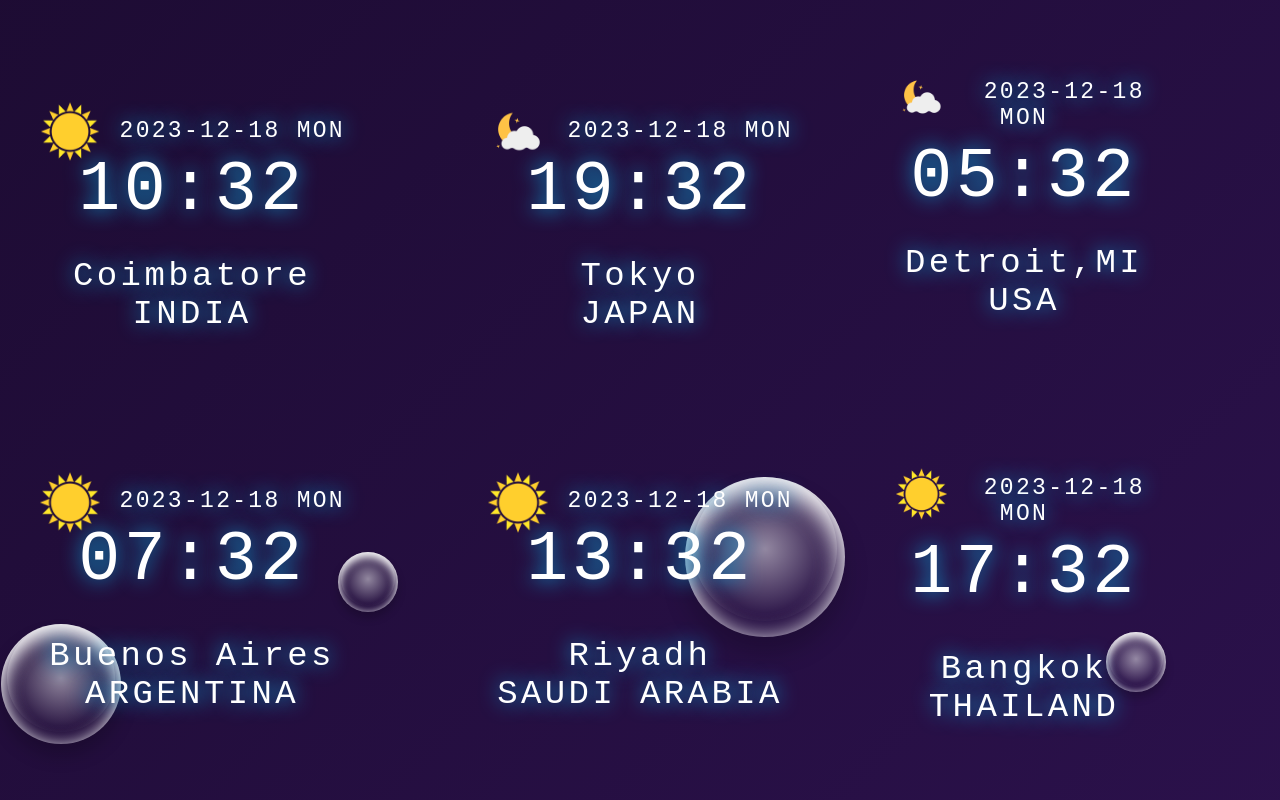
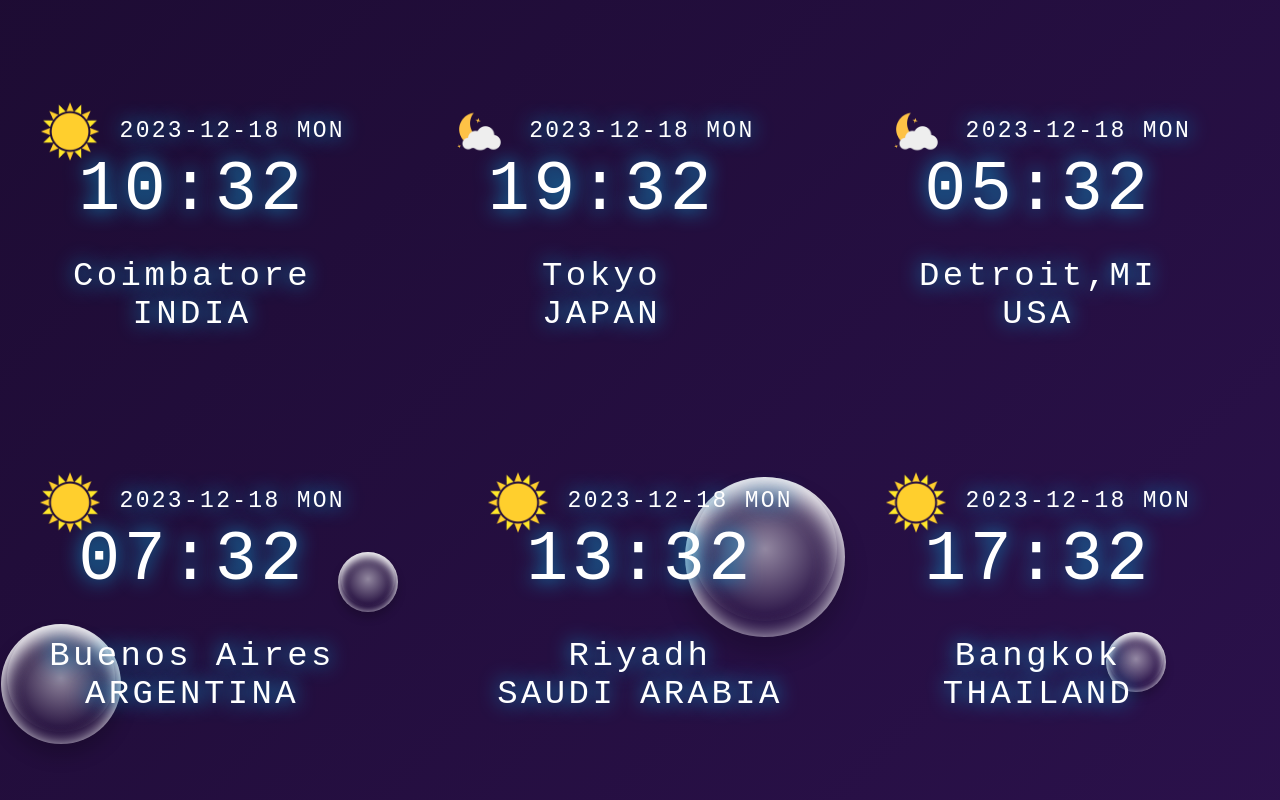
Before and after one commit to arulfrances/digitalclock, a plain HTML site: page index.html in a window 1280 px wide. Shown: the top 800 px of the page. Drawn offline with nearby package versions, Linux system fonts and the light colour scheme.

Commit message:
Fixed timezones and alignment

```diff
--- a/index.html
+++ b/index.html
@@ -350,7 +350,7 @@
 
     <div id="clock6">
         <div class="sun-moon-icon" id="sunMoonIcon6"></div>
-        <span><p id="date6">&nbsp; &nbsp; &nbsp;{{ date6 }}</p></span>
+        <p id="date6">&nbsp; &nbsp; &nbsp;{{ date6 }}</p>
         <p id="time6">{{ time6 }}</p>
         <p id="text6">Bangkok <br> THAILAND</p>
     </div>
@@ -651,7 +651,7 @@
             color: #ffffff;
             text-align: center;
             position: absolute;
-            left: 50%;
+            left: 47%;
             bottom: 45%;
             transform: translate(-50%, -50%);
             color: #fff;
@@ -709,7 +709,7 @@
             color: #ffffff;
             text-align: center;
             position: absolute;
-            left: 80%;
+            right: -5%;
             bottom: 45%;
             transform: translate(-50%, -50%);
             color: #fff;
@@ -796,7 +796,7 @@
             color: #ffffff;
             text-align: center;
             position: absolute;
-            left: 80%;
+            right: -5%;
             top: 75%;
             transform: translate(-50%, -50%);
             color: #fff;
```
